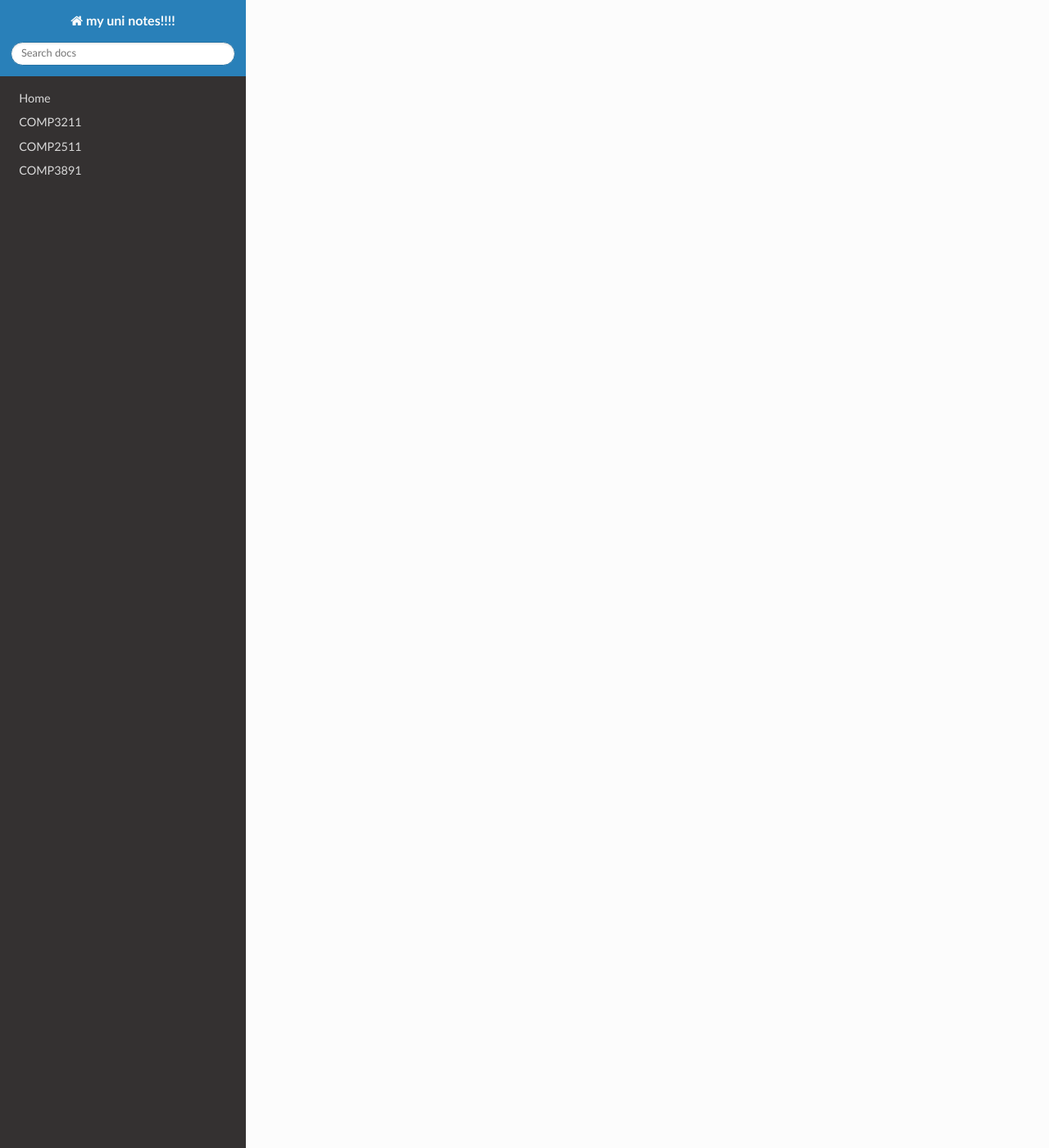
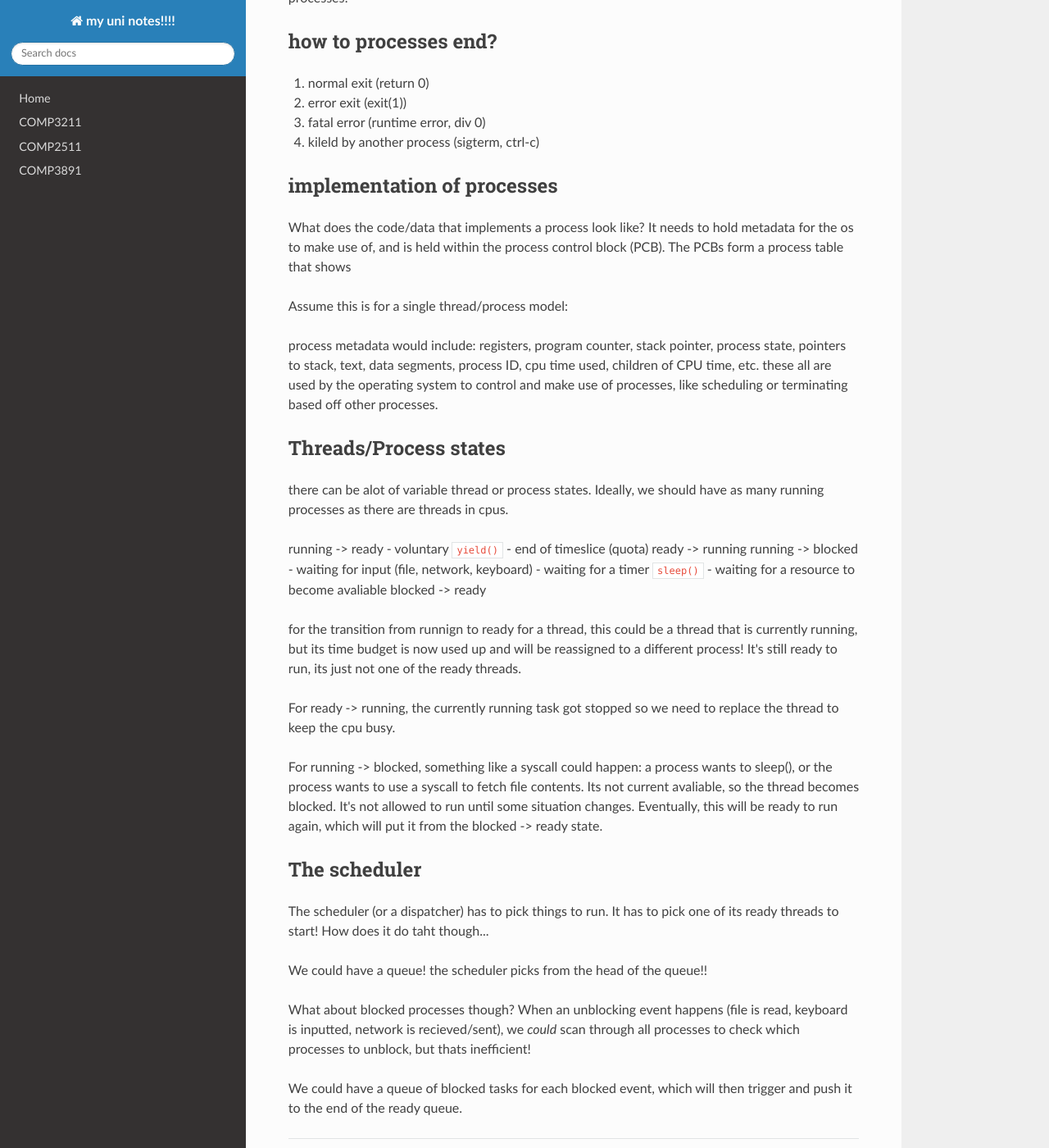
Before and after one commit to suwuako/uni, an MkDocs documentation site: the page built from docs/comp3891/w1.md, in a window 1280 px wide and 1400 px high, scrolled down 2293 px. Shown: the whole window at 82% size. Built offline with MkDocs 1.6.1, drawn with Linux system fonts in a browser that asks for light colours; nearby versions of some CDN libraries; some of the changed text lies outside the part shown.

Commit message:
comp3891 lec1 complete

```diff
--- a/docs/comp3891/w1.md
+++ b/docs/comp3891/w1.md
@@ -72,4 +72,87 @@ Using this, it appeares that multiple processes are running at once, but in real
 one program is active at one point. Thus, there is a model of having sequential processes
 with a single thread each "running" at the same time.
 
+### When do we return back to the dispatcher?
+
+If you remember from our example of having programs scheduled in between, we jump between
+different processes by having program A run for a few instruction cycles before returning
+back to the dispatcher, which then decides on the next *ready* process to execute. How do
+we actually return back to the dispatcher in that instance?
+
+There is a feature within the CPU when certain hardware needs attention, it asks the CPU
+to stop executing its current instructions and then transition to the interrupt handler
+within the OS. Like a syscall, it forces a transition to the OS to timeout threads that
+have met its quota and transitions to the dispatcher (scheduler).
+
 ## How are processes created?
+
+The os doesn't like setting things itself; it likes being reactive. Normally, that means
+handing it over to an init system (think systemd and openrc) that handles starting up
+other processes and etc. Theres different types of processes as well: foreground processes
+and background processes (known as daemons)
+
+Processes can start other processes as well! think login prompts that start you into a
+desktop environment once you login. All these processes mostly just make use of one
+syscall to create new processes!
+
+## how to processes end?
+
+0. normal exit (return 0)
+1. error exit (exit(1))
+2. fatal error (runtime error, div 0)
+3. kileld by another process (sigterm, ctrl-c)
+
+## implementation of processes
+
+What does the code/data that implements a process look like? It needs to hold metadata for
+the os to make use of, and is held within the process control block (PCB). The PCBs form a
+process table that shows
+
+Assume this is for a single thread/process model:
+
+process metadata would include: registers, program counter, stack pointer, process state,
+pointers to stack, text, data segments, process ID, cpu time used, children of CPU time,
+etc. these all are used by the operating system to control and make use of processes, like
+scheduling or terminating based off other processes.
+
+## Threads/Process states
+
+there can be alot of variable thread or process states. Ideally, we should have as many
+running processes as there are threads in cpus.
+
+running -> ready
+    - voluntary `yield()`
+    - end of timeslice (quota)
+ready -> running
+running -> blocked
+    - waiting for input (file, network, keyboard)
+    - waiting for a timer `sleep()`
+    - waiting for a resource to become avaliable
+blocked -> ready
+
+for the transition from runnign to ready for a thread, this could be a thread that is
+currently running, but its time budget is now used up and will be reassigned to a
+different process! It's still ready to run, its just not one of the ready threads.
+
+For ready -> running, the currently running task got stopped so we need to replace the
+thread to keep the cpu busy.
+
+For running -> blocked, something like a syscall could happen: a process wants to sleep(),
+or the process wants to use a syscall to fetch file contents. Its not current avaliable,
+so the thread becomes blocked. It's not allowed to run until some situation changes.
+Eventually, this will be ready to run again, which will put it from the blocked -> ready
+state.
+
+## The scheduler
+
+The scheduler (or a dispatcher) has to pick things to run. It has to pick one of its ready
+threads to start! How does it do taht though...
+
+We could have a queue! the scheduler picks from the head of the queue!!
+
+What about blocked processes though? When an unblocking event happens (file is read,
+keyboard is inputted, network is recieved/sent), we *could* scan through all processes to
+check which processes to unblock, but thats inefficient!
+
+We could have a queue of blocked tasks for each blocked event, which will then trigger and
+push it to the end of the ready queue.
```
